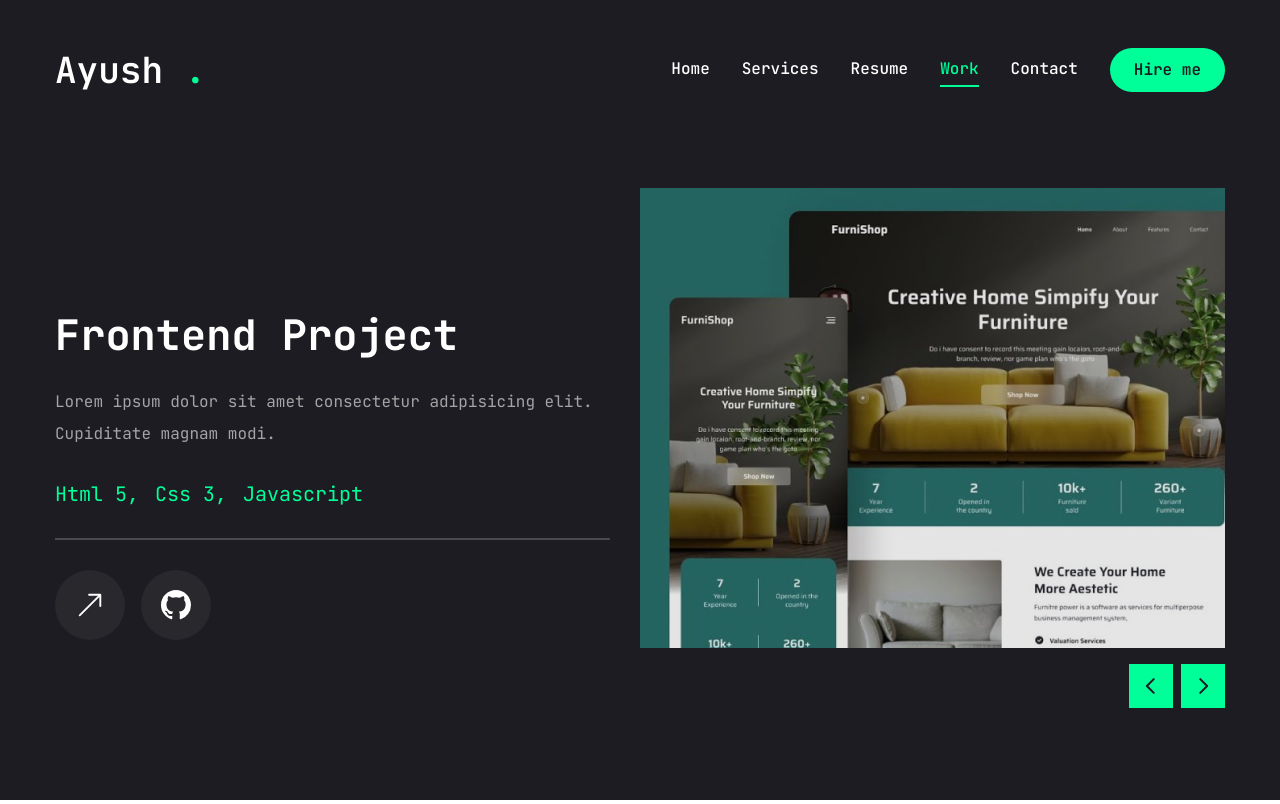
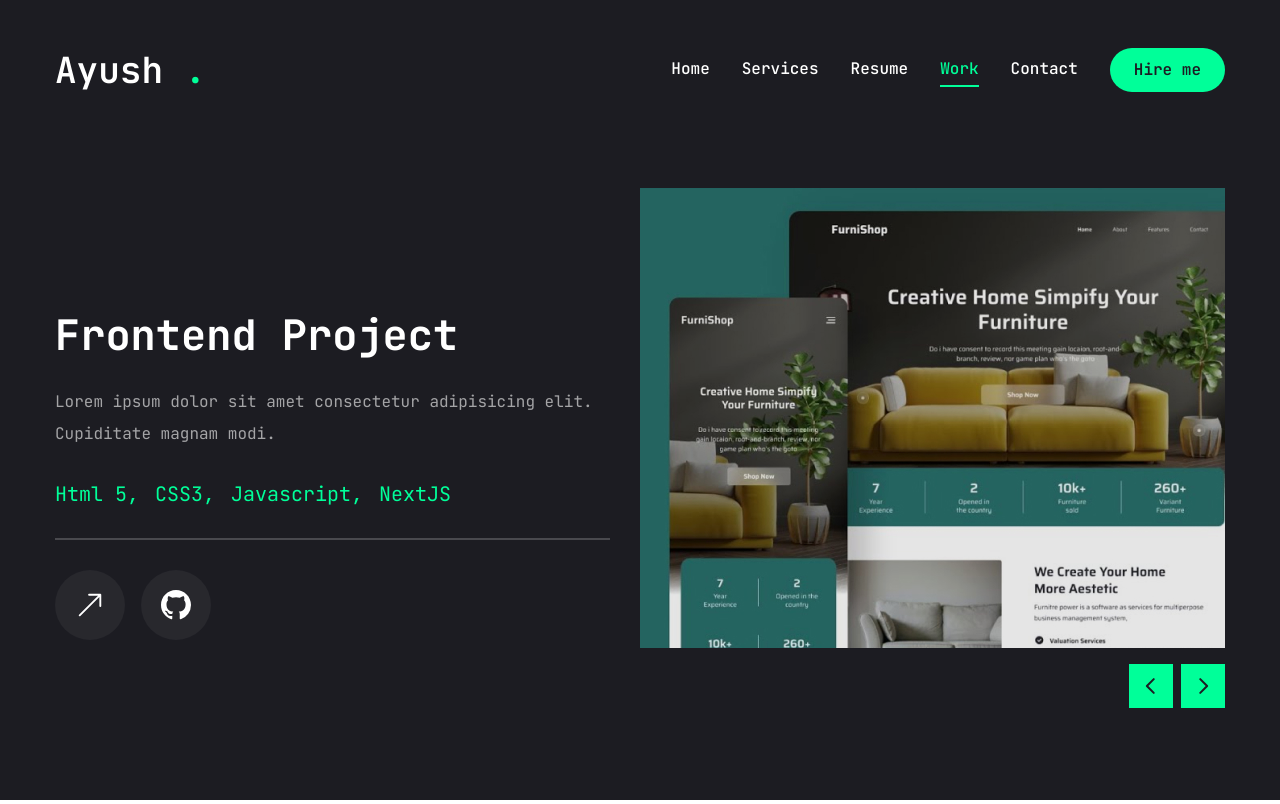
Before and after one commit to ayush1452/ayush_portfolio, a Next.js app: page /workPage in a window 1280 px wide. Built offline with nearby package versions, Linux system fonts and the light colour scheme.

Commit message:
Updated a little fix

```diff
--- a/app/workPage/page.jsx
+++ b/app/workPage/page.jsx
@@ -26,7 +26,7 @@ const projects = [
       title: "project 1",
       description:
         "Lorem ipsum dolor sit amet consectetur adipisicing elit. Cupiditate magnam modi.",
-      stack: [{ name: "Html 5" }, { name: "Css 3" }, { name: "Javascript" }],
+      stack: [{ name: "Html 5" }, { name: "CSS3" }, { name: "Javascript" }, { name: "NextJS" }],
       image: "/assets/work/thumb1.png",
       live: "",
       github: "",
```
